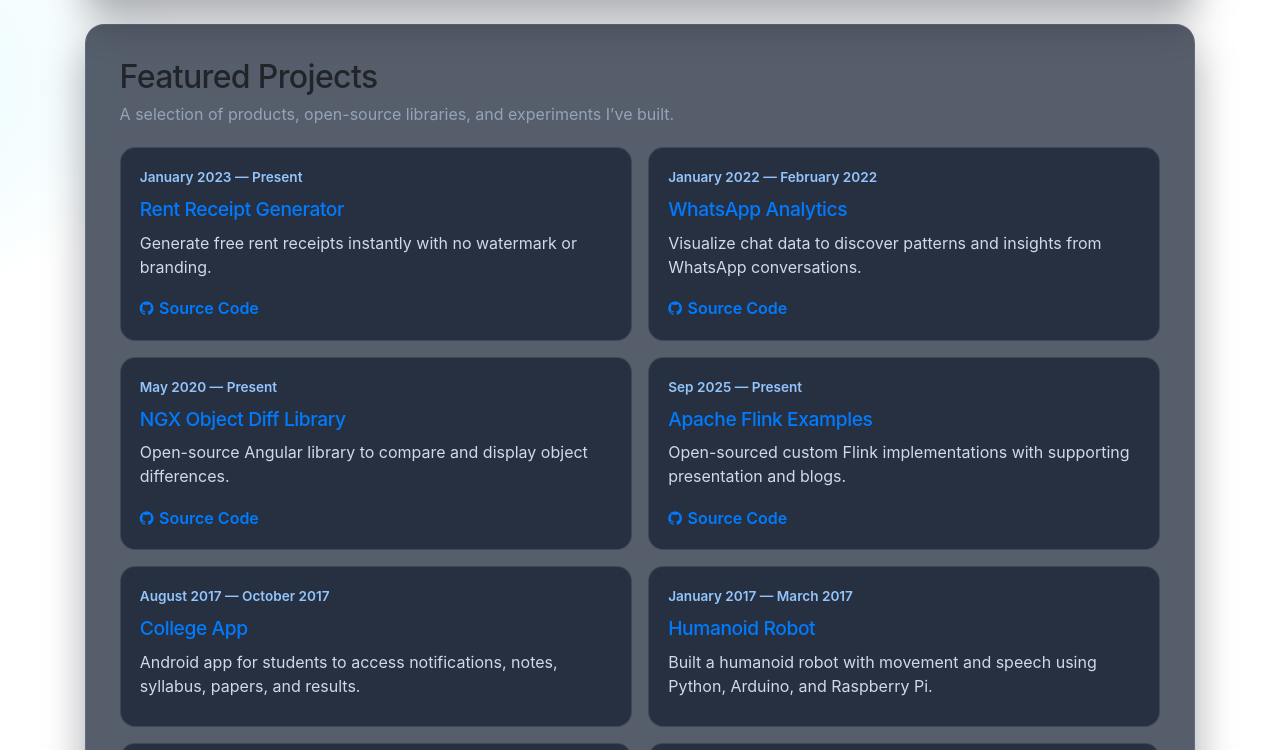
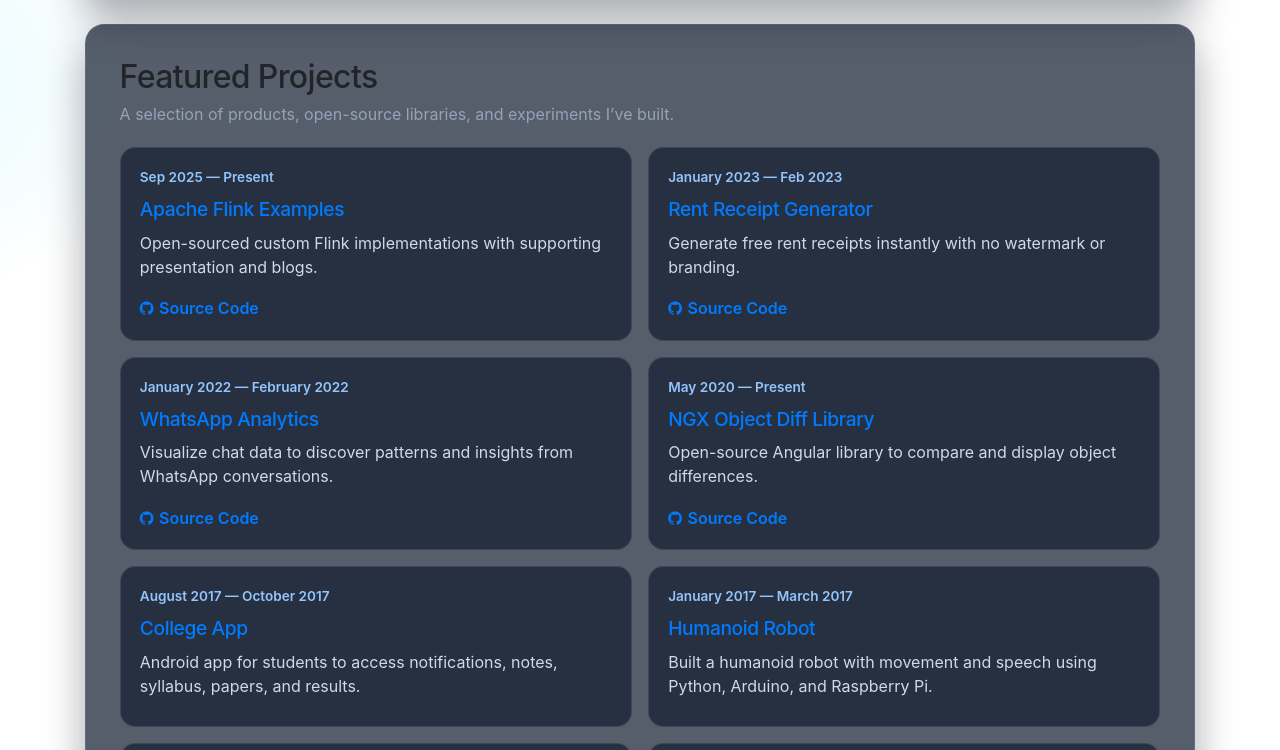
Before and after one commit to saurabh47/saurabh47.github.io, a website with bundled scripts: page index.html in a window 1280 px wide. Shown: the part 516-1266 px from the top of the page. Built offline with nearby package versions, Linux system fonts and the light colour scheme; some icons are missing.

Commit message:
changed position

```diff
--- a/index.html
+++ b/index.html
@@ -106,7 +106,14 @@
 
       <div class="project-grid">
         <article class="project-card">
-          <div class="project-meta">January 2023 — Present</div>
+          <div class="project-meta">Sep 2025 — Present</div>
+          <h3><a href="https://github.com/saurabh47/apache-flink-examples" target="_blank" rel="noopener noreferrer">Apache Flink Examples</a></h3>
+          <p>Open-sourced custom Flink implementations with supporting presentation and blogs.</p>
+          <a class="project-link" href="https://github.com/saurabh47/apache-flink-examples" target="_blank" rel="noopener noreferrer"><i class="fa fa-github"></i> Source Code</a>
+        </article>
+
+        <article class="project-card">
+          <div class="project-meta">January 2023 — Feb 2023</div>
           <h3><a href="https://rent-receipt-generator.finwis.tech" target="_blank" rel="noopener noreferrer">Rent Receipt Generator</a></h3>
           <p>Generate free rent receipts instantly with no watermark or branding.</p>
           <a class="project-link" href="https://github.com/saurabh47/rent-receipt-generator" target="_blank" rel="noopener noreferrer"><i class="fa fa-github"></i> Source Code</a>
@@ -124,13 +131,6 @@
           <h3><a href="https://www.npmjs.com/package/ngx-object-diff" target="_blank" rel="noopener noreferrer">NGX Object Diff Library</a></h3>
           <p>Open-source Angular library to compare and display object differences.</p>
           <a class="project-link" href="https://github.com/saurabh47/ngx-object-diff" target="_blank" rel="noopener noreferrer"><i class="fa fa-github"></i> Source Code</a>
-        </article>
-
-        <article class="project-card">
-          <div class="project-meta">Sep 2025 — Present</div>
-          <h3><a href="https://github.com/saurabh47/apache-flink-examples" target="_blank" rel="noopener noreferrer">Apache Flink Examples</a></h3>
-          <p>Open-sourced custom Flink implementations with supporting presentation and blogs.</p>
-          <a class="project-link" href="https://github.com/saurabh47/apache-flink-examples" target="_blank" rel="noopener noreferrer"><i class="fa fa-github"></i> Source Code</a>
         </article>
 
         <article class="project-card">
```
